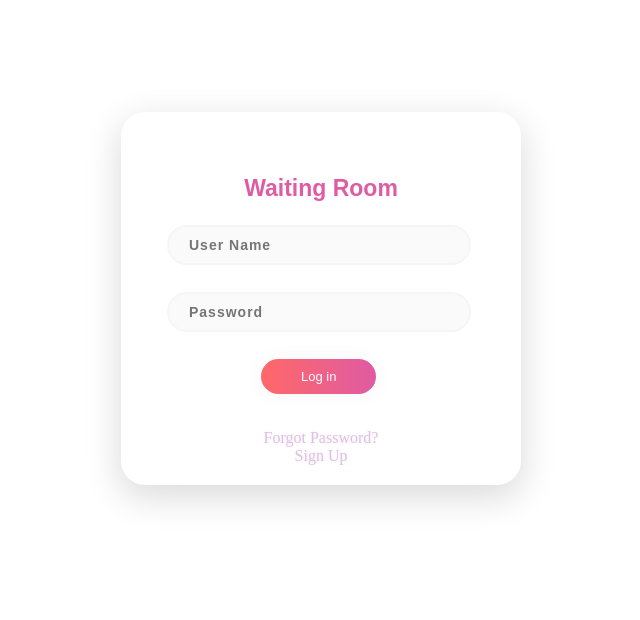
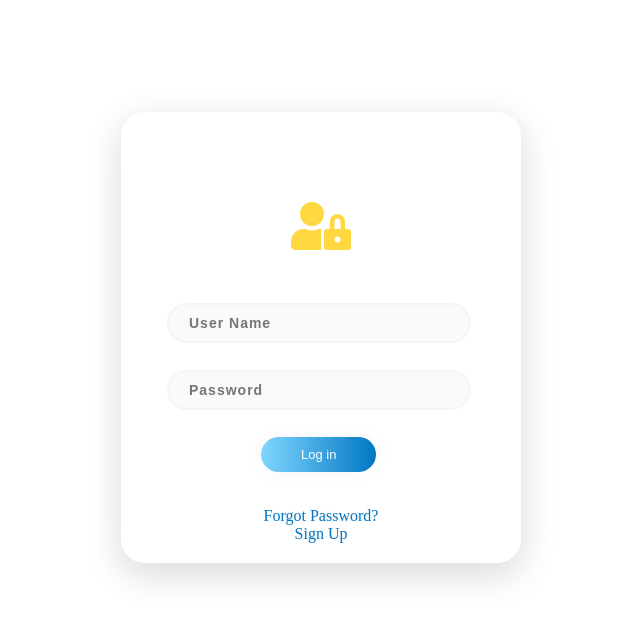
Before and after one commit to edreeseg/front-end-architect, a React (Create React App) app in the folder immun-tracker/: page /login in a window 1280 px wide. Shown: the top 620 px of the page, without its empty margins (319-959 px from the left). Built offline with nearby package versions, Linux system fonts and the light colour scheme.

Commit message:
font awesome added

```diff
--- a/immun-tracker/package.json
+++ b/immun-tracker/package.json
@@ -3,6 +3,11 @@
   "version": "0.1.0",
   "private": true,
   "dependencies": {
+    "@fortawesome/fontawesome-svg-core": "^1.2.17",
+    "@fortawesome/free-brands-svg-icons": "^5.8.1",
+    "@fortawesome/free-regular-svg-icons": "^5.8.1",
+    "@fortawesome/free-solid-svg-icons": "^5.8.1",
+    "@fortawesome/react-fontawesome": "^0.1.4",
     "axios": "^0.18.0",
     "react": "^16.8.6",
     "react-dom": "^16.8.6",
--- a/immun-tracker/src/components/Login/Login.js
+++ b/immun-tracker/src/components/Login/Login.js
@@ -1,9 +1,20 @@
 import React from "react";
+
+//Redux
 import { connect } from "react-redux";
+
+//React Router
 import { Link } from 'react-router-dom'
+
 // import Loader from "react-loader-spinner";
 // import { login } from  '../../actions'
-import { LoginWrapper } from './LoginWrapper'
+
+//Styled Component
+import { LoginWrapper } from './LoginWrapper';
+
+//Font Awesome
+import { FontAwesomeIcon } from '@fortawesome/react-fontawesome';
+import { faUserLock } from '@fortawesome/free-solid-svg-icons'
 
 
 class Login extends React.Component {
@@ -34,7 +45,7 @@
     return (
       <LoginWrapper>
       <div className="main">
-        <p className="sign"> Waiting Room </p>
+        <p className="sign"> <FontAwesomeIcon icon={faUserLock} /></p>
         <form onSubmit={this.handleLogin}>
           <input
             type="text"
--- a/immun-tracker/src/components/Login/LoginWrapper.js
+++ b/immun-tracker/src/components/Login/LoginWrapper.js
@@ -16,10 +16,11 @@
 
   .sign {
     padding-top: 40px;
-    color: #df5ba3;
+    color: #ffd740;
     font-family: "Ubuntu", sans-serif;
     font-weight: bold;
     font-size: 23px;
+    font-size: -webkit-xxx-large;
   }
 
   .input {
@@ -51,7 +52,7 @@
     cursor: pointer;
     border-radius: 5em;
     color: #fff;
-    background: linear-gradient(to right, #ff6868, #df5ba3);
+    background: linear-gradient(to right, #80d6ff, #0077c2);
     border: 0;
     padding-left: 40px;
     padding-right: 40px;
@@ -62,6 +63,8 @@
     font-size: 13px;
     box-shadow: 0 0 20px 1px rgba(0, 0, 0, 0.04);
   }
+
+
 
   .forgot {
     text-shadow: 0px 0px 3px rgba(117, 117, 117, 0.12);
@@ -75,11 +78,11 @@
 
   .helpLink {
     text-shadow: 0px 0px 3px rgba(117, 117, 117, 0.12);
-    color: #e1bee7;
+    color: #0077c2;
     text-decoration: none;
   }
 
   .helpLink:hover {
-    color: #bf2fd8;
+    color: #c8a600;
   }
 `;
```
Also changed, not shown: 1 other file (tests, documents, lock files or other folders).
